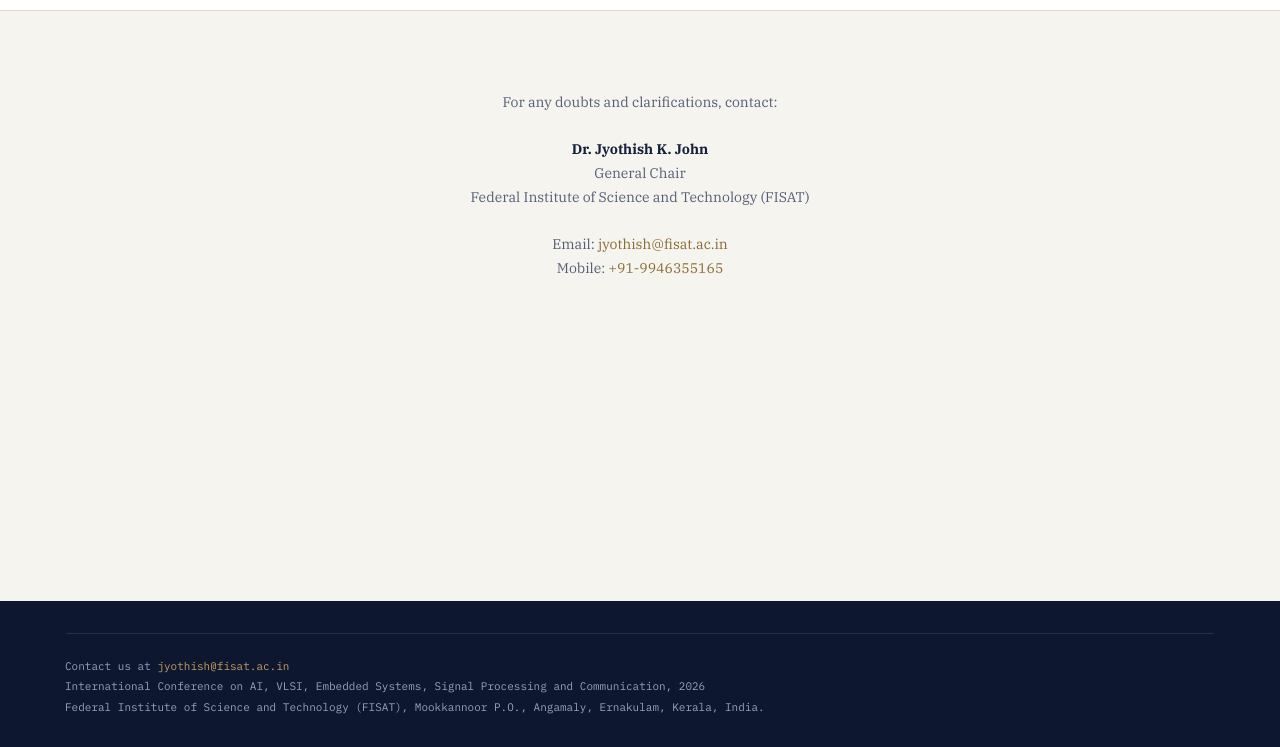
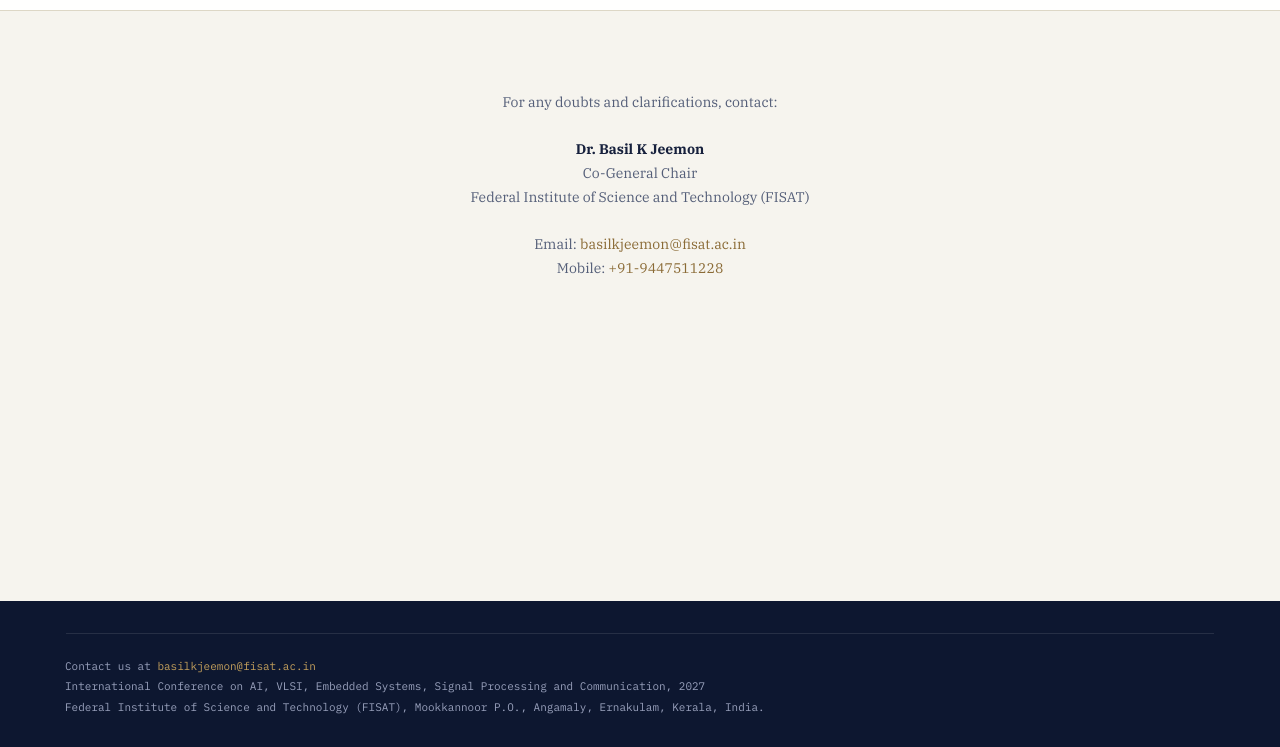
Before and after one commit to Nandaganesh-R/Conference-Web, a plain HTML site: page contact.html in a window 1280 px wide. Shown: the part 53-800 px from the top of the page. Drawn offline with Linux system fonts and the light colour scheme.

Commit message:
Update contact.html

```diff
--- a/contact.html
+++ b/contact.html
@@ -12,7 +12,7 @@
     <link href="https://fonts.googleapis.com/css?family=Roboto:300,500&display=swap" rel="stylesheet">
     <link rel="stylesheet" href="assets/css/style.css">
 
-    <title>ICAIVES 2026 - Contact Us</title>
+    <title>ICAIVES 2027 - Contact Us</title>
 </head>
 
 <body>
@@ -171,11 +171,11 @@
 
             <br><br>
 
-            <strong>Dr. Jyothish K. John</strong>
+            <strong>Dr. Basil K Jeemon</strong>
 
             <br>
 
-            General Chair
+            Co-General Chair
 
             <br>
 
@@ -184,15 +184,15 @@
             <br><br>
 
             Email:
-            <a href="mailto:jyothish@fisat.ac.in">
-                jyothish@fisat.ac.in
+            <a href="mailto:basilkjeemon@fisat.ac.in">
+                basilkjeemon@fisat.ac.in
             </a>
 
             <br>
 
             Mobile:
             <a href="tel:+919946355165">
-                +91-9946355165
+                +91-9447511228
             </a>
 
         </p>
@@ -210,14 +210,14 @@
 
         <p>
             Contact us at
-            <a href="mailto:jyothish@fisat.ac.in">
-                jyothish@fisat.ac.in
+            <a href="mailto:basilkjeemon@fisat.ac.in">
+                basilkjeemon@fisat.ac.in
             </a>
         </p>
 
         <p>
             International Conference on AI, VLSI, Embedded Systems,
-            Signal Processing and Communication, 2026
+            Signal Processing and Communication, 2027
         </p>
 
         <p>
```
